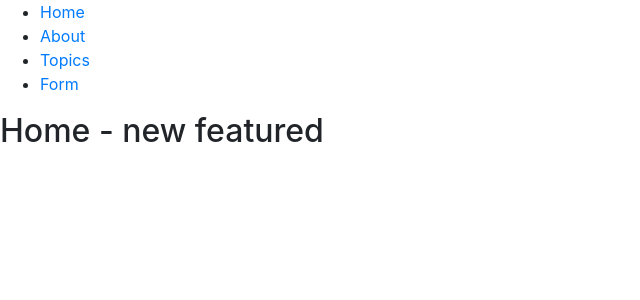
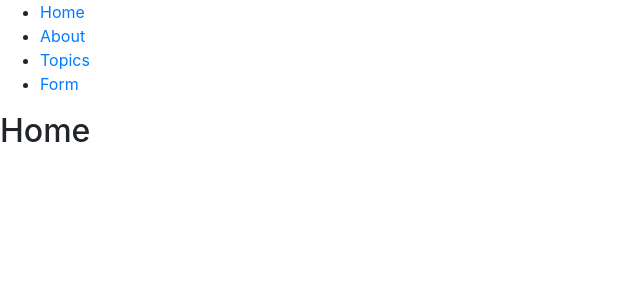
Before and after one commit to tonykieling/react-practice, a React (Create React App) app in the folder demo-routes/: page / in a window 1280 px wide. Shown: the top 300 px of the page, without its empty margins (0-640 px from the left). Built offline with nearby package versions, Linux system fonts and the light colour scheme.

Commit message:
general cleaningup

```diff
--- a/demo-routes/src/components/About.js
+++ b/demo-routes/src/components/About.js
@@ -3,7 +3,7 @@ import React from 'react'
 export default function About() {
   return (
     <div>
-      <h2> About - new</h2>
+      <h2> About </h2>
     </div>
   )
 }
--- a/demo-routes/src/components/FormX.js
+++ b/demo-routes/src/components/FormX.js
@@ -99,7 +99,7 @@ class FormX extends React.Component {
               <Form.Group controlId="formBasicEmail">
                   <Form.Label>User / Email address</Form.Label>
                   <Form.Control
-                      // autoFocus
+                      autoFocus
                       ref={(input) => { this.inputRef = input }}
                       type="name"
                       placeholder="Type the user's name"
@@ -107,9 +107,6 @@ class FormX extends React.Component {
                       onChange={this.handleChange}
                       value={this.state.name}
                   />
-                  <Form.Text className="text-muted">
-                    We'll never share your email with anyone else.
-                  </Form.Text>
               </Form.Group>
 
               <Form.Group controlId="formBasicPassword">
--- a/demo-routes/src/components/Header.js
+++ b/demo-routes/src/components/Header.js
@@ -5,7 +5,7 @@ export default function Header() {
   return (
     <ul>
       <li>
-        <Link to="/" className="linkasd" >Home</Link>
+        <Link to="/" > Home</Link>
       </li>
       <li>
         <Link to="/about">About</Link>
--- a/demo-routes/src/components/Home.js
+++ b/demo-routes/src/components/Home.js
@@ -3,7 +3,7 @@ import React from 'react'
 export default function Home() {
   return (
     <div>
-      <h2>Home - new featured</h2>
+      <h2> Home </h2>
     </div>
   )
 }
--- a/demo-routes/src/components/Topic.js
+++ b/demo-routes/src/components/Topic.js
@@ -5,10 +5,9 @@ import React, { Component } from 'react'
 
 export default class Topic extends Component {
   render() {
-    // console.log("props: ", this.props)
     return (
       <div>
-            <h3>Requested Param: (gues what? new!) {this.props.match.params.id}</h3>
+            <h3>Requested Param: {this.props.match.params.id}</h3>
       </div>
     )
   }
```
